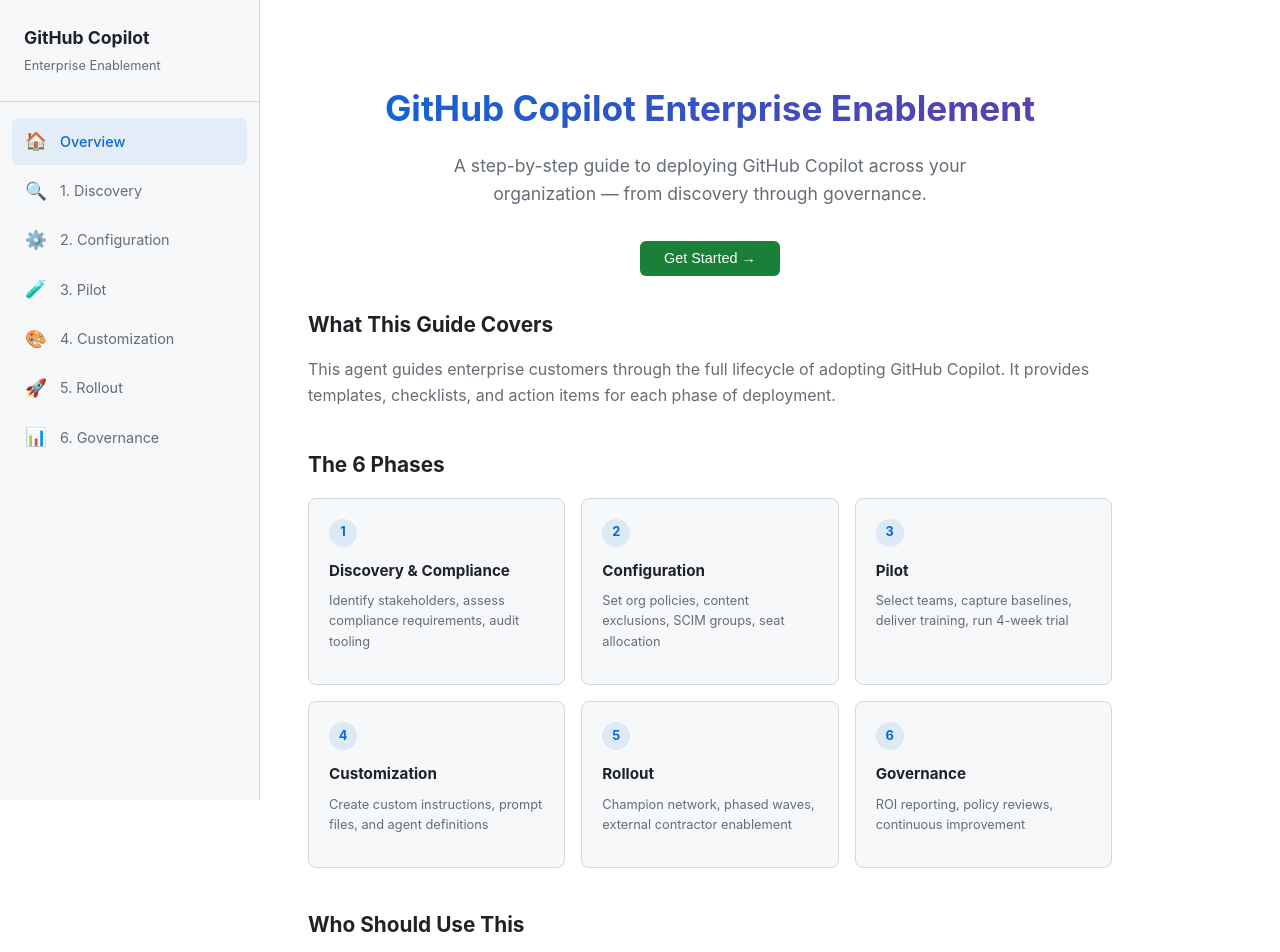
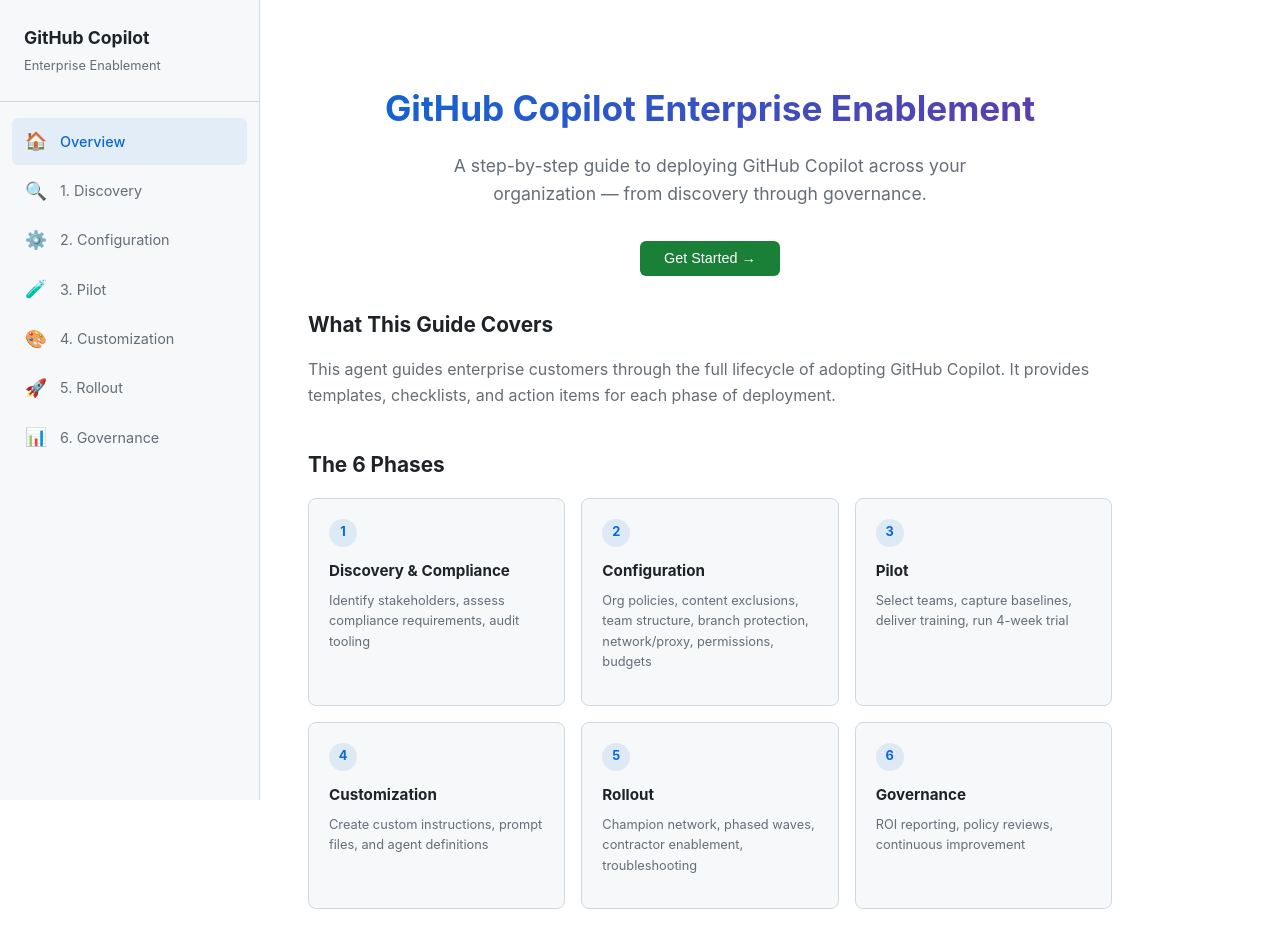
Before and after one commit to yuanlu380/Github-copilot-enablement, a React (Vite) app in the folder website/: page / in a window 1280 px wide. Shown: the top 952 px of the page. Built offline with nearby package versions, Linux system fonts and the light colour scheme.

Commit message:
updated web page

```diff
--- a/website/src/pages/Home.jsx
+++ b/website/src/pages/Home.jsx
@@ -28,10 +28,10 @@
         <h2>The 6 Phases</h2>
         <div className="phase-cards">
           <PhaseCard number={1} title="Discovery & Compliance" description="Identify stakeholders, assess compliance requirements, audit tooling" path="/phase-1" />
-          <PhaseCard number={2} title="Configuration" description="Set org policies, content exclusions, SCIM groups, seat allocation" path="/phase-2" />
+          <PhaseCard number={2} title="Configuration" description="Org policies, content exclusions, team structure, branch protection, network/proxy, permissions, budgets" path="/phase-2" />
           <PhaseCard number={3} title="Pilot" description="Select teams, capture baselines, deliver training, run 4-week trial" path="/phase-3" />
           <PhaseCard number={4} title="Customization" description="Create custom instructions, prompt files, and agent definitions" path="/phase-4" />
-          <PhaseCard number={5} title="Rollout" description="Champion network, phased waves, external contractor enablement" path="/phase-5" />
+          <PhaseCard number={5} title="Rollout" description="Champion network, phased waves, contractor enablement, troubleshooting" path="/phase-5" />
           <PhaseCard number={6} title="Governance" description="ROI reporting, policy reviews, continuous improvement" path="/phase-6" />
         </div>
       </section>
```
Also changed, not shown: 5 other files (tests, documents, lock files or other folders).
